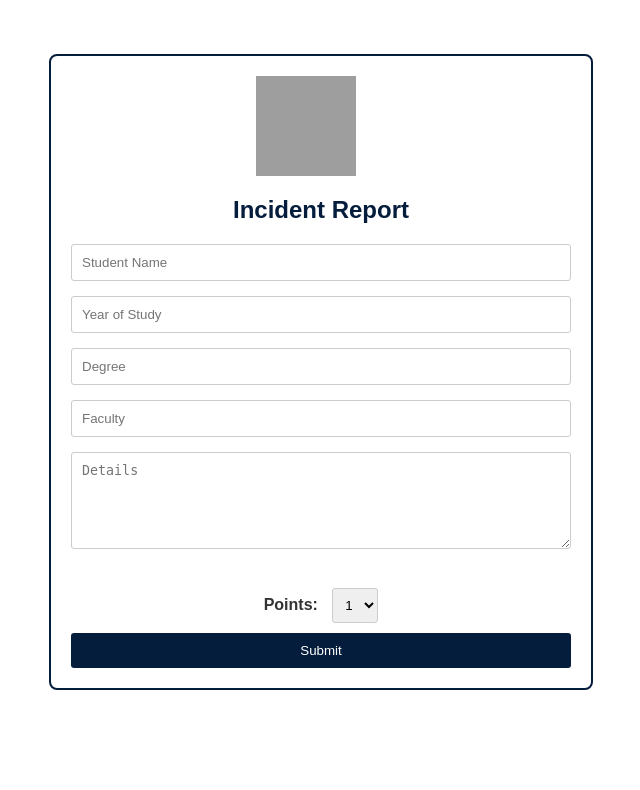
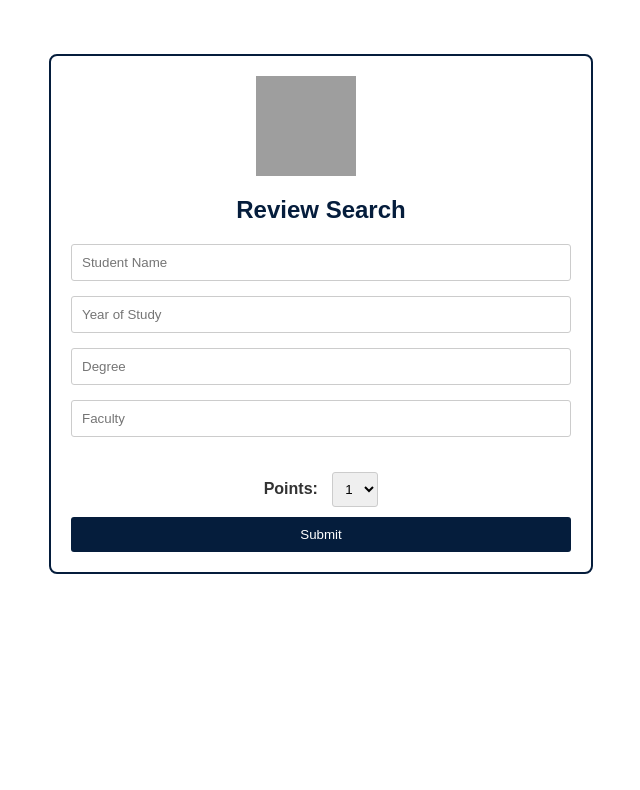
Before and after one commit to ronaldowalker/SWEN2_Project, a Flask app: template App/templates/ReviewSearch.html in a window 1280 px wide. Shown: the part 146-936 px from the top of the page, without its empty margins (319-959 px from the left). After the commit the page ends 720 px from the top, so only its background shows below. Run offline with Flask 3, Linux system fonts and the light colour scheme; the template is opened without the code that fills it, so the values that code supplies are empty; parts of the project's set-up code (start-up, migrations or seed data) failed here and were passed over; grey boxes are pictures that could not be loaded.

Commit message:
Update ReviewSearch.html

```diff
--- a/App/templates/ReviewSearch.html
+++ b/App/templates/ReviewSearch.html
@@ -147,13 +147,13 @@
 
     <div class="recommendation-form">
         <img src="IR.png" alt="Student Conduct Tracker">
-        <h2>Incident Report</h2>
+        <h2>Review Search</h2>
         <form class = "sm"> <!-- Added action="#" method="post" -->
             <input type="text" placeholder="Student Name" required>
             <input type="text" placeholder="Year of Study" required>
             <input type="text" placeholder="Degree" required>
             <input type="text" placeholder="Faculty" required>
-            <textarea placeholder="Details" rows="5" required></textarea>
+
             <div class="deduct-points-section">
                 <label for="points-dropdown"> Points:</label>
                 <select id="points-dropdown" name="points-dropdown">
```
